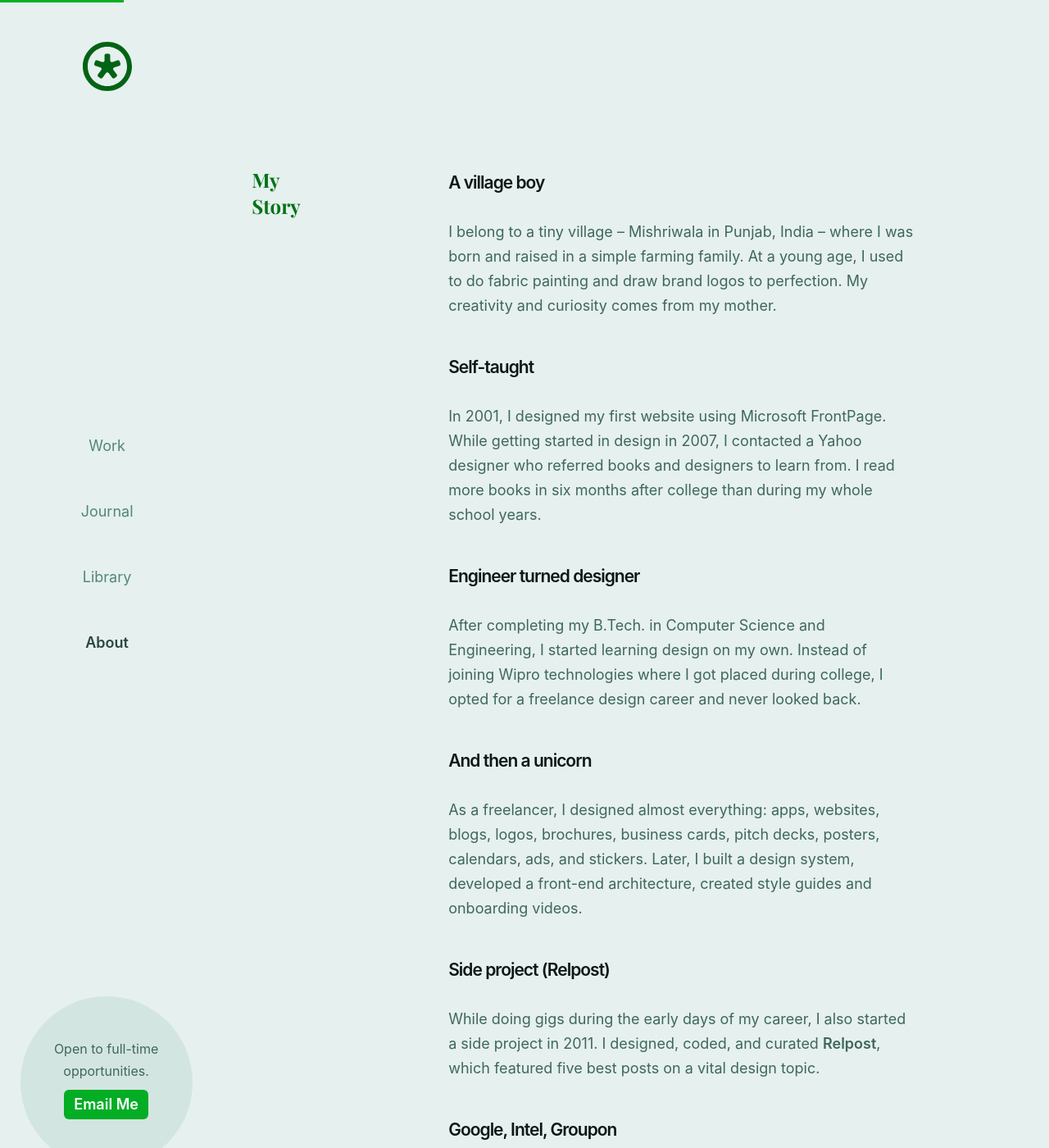
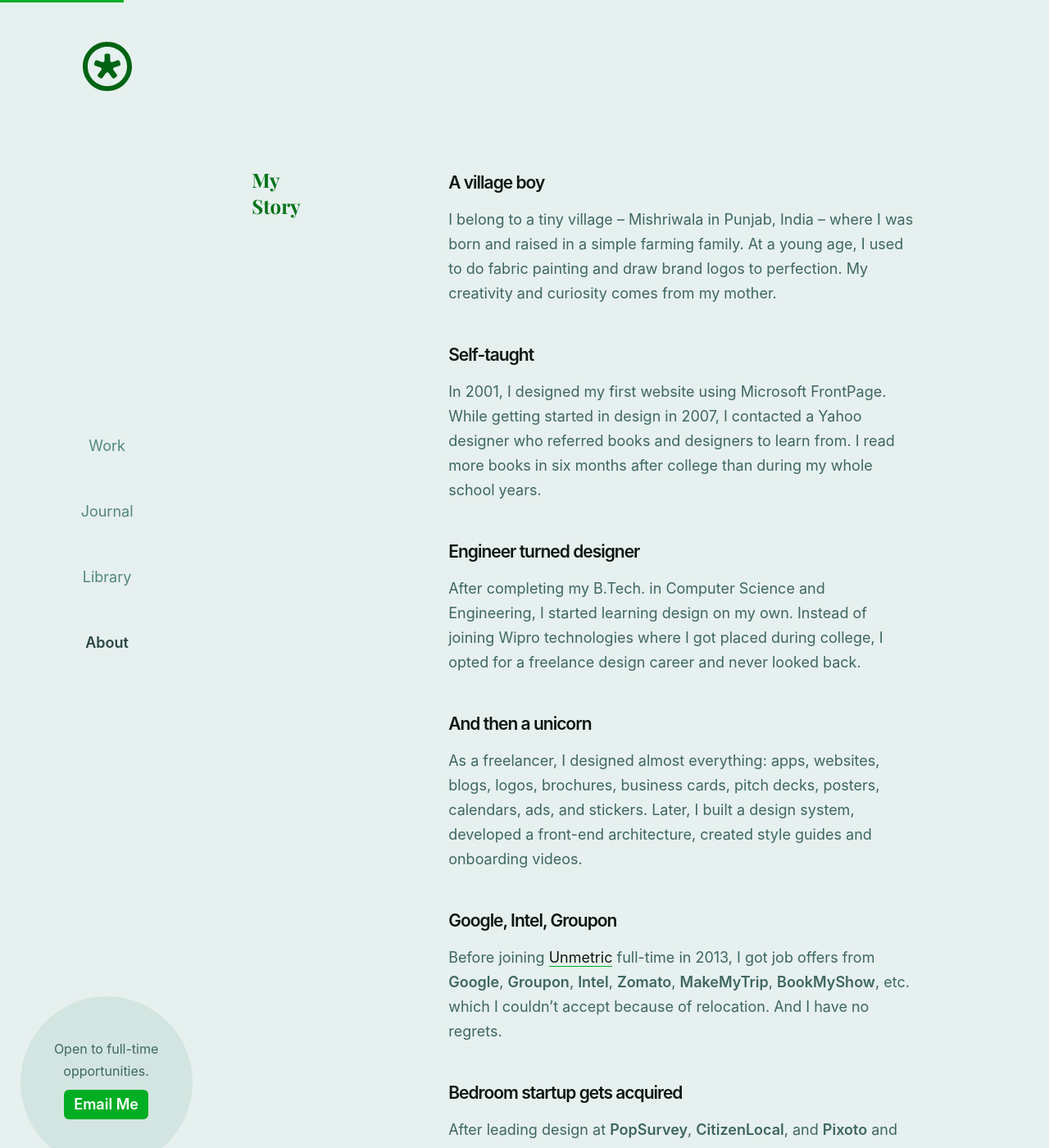
Before and after one commit to harjotgrewal/amrindersandhu, a Jekyll site: the page built from about.html, in a window 1280 px wide and 1400 px high, scrolled down 528 px. Shown: the whole window at 82% size. Built offline with Jekyll 4.4.1, drawn with Linux system fonts in a browser that asks for light colours.

Commit message:
[U][HTML][CSS] Modal CTA color, website copy, about section removal

```diff
--- a/_scss/_base-typography.scss
+++ b/_scss/_base-typography.scss
@@ -78,7 +78,7 @@
 
 
 h3 {
-    font-size: 18ps;
+    font-size: 18px;
     font-weight: $as-font-weight-bold;
     line-height: 24px;
     margin-bottom: 15px;
@@ -86,7 +86,6 @@
     @include media-query(hd) {
         font-size: 21px;
         line-height: $as-line-height-l;
-        margin-bottom: 30px;
         letter-spacing: -1px;
     }
 }
--- a/_scss/_theme-base.scss
+++ b/_scss/_theme-base.scss
@@ -119,7 +119,7 @@
     }
 
     .c-modal--email .c-button {
-        color: $th-col-2 !important;
+        color: darken($th-col-2, 12%) !important;
     }
 }
 
--- a/about.html
+++ b/about.html
@@ -47,10 +47,6 @@
             <h3>And then a unicorn</h3>
 
             <p>As a freelancer, I designed almost everything: apps, websites, blogs, logos, brochures, business cards, pitch decks, posters, calendars, ads, and stickers. Later, I built a design system, developed a front-end architecture, created style guides and onboarding videos.</p>
-
-            <h3>Side project (Relpost)</h3>
-
-            <p>While doing gigs during the early days of my career, I also started a side project in 2011. I designed, coded, and curated <strong>Relpost</strong>, which featured five best posts on a vital design topic.</p>
 
 
             <h3>Google, Intel, Groupon</h3>
--- a/css/styles.css
+++ b/css/styles.css
@@ -796,7 +796,7 @@
       margin-bottom: 30px; } }
 
 h3 {
-  font-size: 18ps;
+  font-size: 18px;
   font-weight: 600;
   line-height: 24px;
   margin-bottom: 15px; }
@@ -804,7 +804,6 @@
     h3 {
       font-size: 21px;
       line-height: 30px;
-      margin-bottom: 30px;
       letter-spacing: -1px; } }
 
 h4 {
@@ -1819,7 +1818,7 @@
   html.p-work .c-media a:hover span {
     color: #360ada; }
   html.p-work .c-modal--email .c-button {
-    color: #572DF5 !important; }
+    color: #360ada !important; }
   html.p-work .c-nav__link--home {
     color: #362c4a; }
 
@@ -1917,7 +1916,7 @@
     color: #1847b6; }
   html.p-cs .c-modal--email .c-button,
   html.p-pr .c-modal--email .c-button {
-    color: #2860E3 !important; }
+    color: #1847b6 !important; }
 
 html.p-about {
   background-color: #E6F0EE; }
@@ -1976,7 +1975,7 @@
   html.p-about .c-media a:hover span {
     color: #027218; }
   html.p-about .c-modal--email .c-button {
-    color: #03AE24 !important; }
+    color: #027218 !important; }
   html.p-about .c-nav__link--about {
     color: #2a4741; }
   @media screen and (min-width: 1279px) {
@@ -2040,7 +2039,7 @@
   html.p-library .c-media a:hover span {
     color: #da6e0a; }
   html.p-library .c-modal--email .c-button {
-    color: #F58D2D !important; }
+    color: #da6e0a !important; }
   html.p-library .c-nav__link--library {
     color: #4a472c; }
   html.p-library .c-section__nav_link.is_active,
@@ -2104,7 +2103,7 @@
   html.p-journal .c-media a:hover span {
     color: #b62118; }
   html.p-journal .c-modal--email .c-button {
-    color: #E33328 !important; }
+    color: #b62118 !important; }
   html.p-journal .c-book_info,
   html.p-journal .c-nav__link--journal {
     color: #6a443f; }
@@ -2171,7 +2170,7 @@
   html.p-testimonials .c-media a:hover span {
     color: #1847b6; }
   html.p-testimonials .c-modal--email .c-button {
-    color: #2860E3 !important; }
+    color: #1847b6 !important; }
 
 @media screen and (min-width: 1279px) {
   html.th-white {
--- a/proj-website.html
+++ b/proj-website.html
@@ -140,7 +140,7 @@
             <h2 class="l-span_2">Unmetric Blog</h2>
 
 
-            <p class="l-span_3-7"></p>
+            <p class="l-span_3-8">Unmetric blog redesign launched in 2019 along with the revised website. I handpicked the blog post cover photos (from Unsplash) based on the guidelines we established, i.e., no stock photos.</p>
 
 
             <figure class="l-grid_of_8 c-sshot--wrapped">
@@ -153,7 +153,7 @@
             <figure class="l-grid_of_8 c-sshot--wrapped">
                 <img class="l-span_full" data-src="/assets/i/sshots/web-blog-home.png" alt="Figma Unmetric Blog"/>
 
-                <figcaption class="l-span_6-9 l-grid_flip_order u-space_below">Unmetric blog redesign launched in 2019 along with the revised website. I handpicked the blog post cover photos (from Unsplash) based on the guidelines we established, i.e., no stock photos.</figcaption>
+                <figcaption class="l-span_6-9 l-grid_flip_order u-space_below">Unmetric blog homepage</figcaption>
             </figure>
         </div>
     </section>
```
Also changed, not shown: 4 other files.
